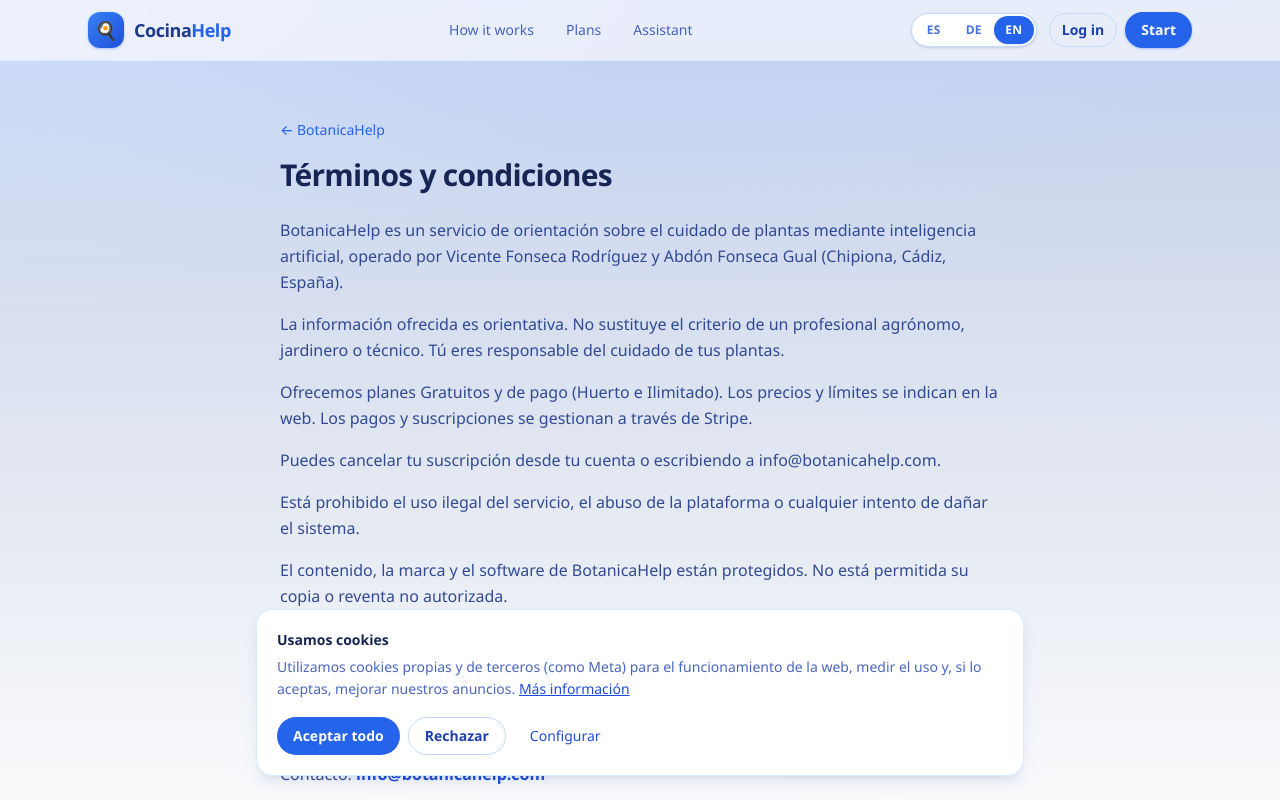
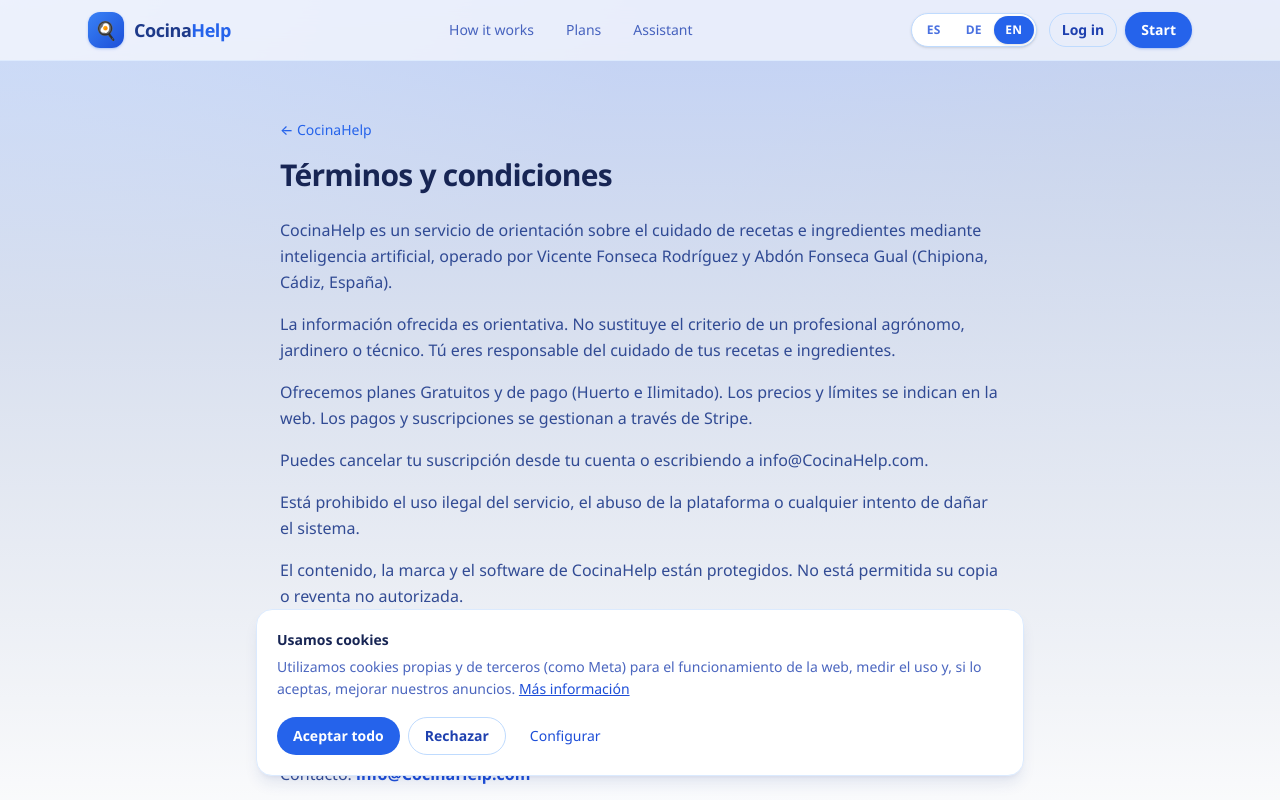
Before and after one commit to fonsecayhijos/CocinaHelp, a Next.js app: page /terminos in a window 1280 px wide. Shown: the top 800 px of the page. Built offline with nearby package versions, Linux system fonts and the light colour scheme; no server answers.

Commit message:
Legal pages: CocinaHelp branding, remove personal names

```diff
--- a/src/app/contacto/page.tsx
+++ b/src/app/contacto/page.tsx
@@ -9,20 +9,19 @@
       <main className="bg-gradient-to-b from-brand-50/80 to-white">
         <div className="mx-auto max-w-3xl px-4 py-10 sm:px-6 sm:py-14">
           <Link href="/" className="text-sm font-medium text-brand-600 hover:text-brand-700">
-            ← BotanicaHelp
+            ← CocinaHelp
           </Link>
           <h1 className="mt-4 text-3xl font-bold tracking-tight text-brand-950">Contacto</h1>
           <div className="mt-6 space-y-4 text-brand-900/90 leading-relaxed">
             <p>
-              BotanicaHelp es un servicio operado por Vicente Fonseca Rodríguez y Abdón Fonseca Gual,
-              con domicilio en Chipiona (Cádiz), España.
+              CocinaHelp es un servicio operado por CocinaHelp.
             </p>
             <p>
               Para cualquier consulta sobre el servicio, tu cuenta o facturación, escríbenos a:
             </p>
             <p>
-              <a href="mailto:info@botanicahelp.com" className="font-semibold text-brand-700 hover:underline">
-                info@botanicahelp.com
+              <a href="mailto:info@CocinaHelp.com" className="font-semibold text-brand-700 hover:underline">
+                info@CocinaHelp.com
               </a>
             </p>
             <p>Intentamos responder en el menor tiempo posible.</p>
--- a/src/app/privacidad/page.tsx
+++ b/src/app/privacidad/page.tsx
@@ -9,23 +9,23 @@
       <main className="bg-gradient-to-b from-brand-50/80 to-white">
         <div className="mx-auto max-w-3xl px-4 py-10 sm:px-6 sm:py-14">
           <Link href="/" className="text-sm font-medium text-brand-600 hover:text-brand-700">
-            ← BotanicaHelp
+            ← CocinaHelp
           </Link>
           <h1 className="mt-4 text-3xl font-bold tracking-tight text-brand-950">Política de privacidad</h1>
           <div className="mt-6 space-y-4 text-brand-900/90 leading-relaxed">
-            <p><strong>Responsables:</strong> Vicente Fonseca Rodríguez y Abdón Fonseca Gual, Chipiona (Cádiz), España.</p>
-            <p><strong>Contacto:</strong> info@botanicahelp.com</p>
-            <p><strong>Datos que tratamos:</strong> email, datos de cuenta, uso del asistente, fotos de plantas que subas y datos de pago gestionados por Stripe.</p>
-            <p><strong>Finalidad:</strong> prestar el servicio BotanicaHelp, gestionar suscripciones, mejorar el asistente y cumplir obligaciones legales.</p>
+            <p><strong>Responsables:</strong> CocinaHelp.</p>
+            <p><strong>Contacto:</strong> info@CocinaHelp.com</p>
+            <p><strong>Datos que tratamos:</strong> email, datos de cuenta, uso del asistente, fotos de ingredientes o nevera que subas y datos de pago gestionados por Stripe.</p>
+            <p><strong>Finalidad:</strong> prestar el servicio CocinaHelp, gestionar suscripciones, mejorar el asistente y cumplir obligaciones legales.</p>
             <p><strong>Base legal:</strong> ejecución del contrato y, cuando proceda, tu consentimiento.</p>
             <p><strong>Conservación:</strong> mientras mantengas la cuenta o el tiempo exigido por la ley.</p>
             <p><strong>Encargados del tratamiento:</strong> Supabase (infraestructura de datos), Stripe (pagos) y xAI (procesamiento de IA).</p>
-            <p><strong>Derechos:</strong> puedes solicitar acceso, rectificación, supresión, oposición, limitación y portabilidad escribiendo a info@botanicahelp.com.</p>
+            <p><strong>Derechos:</strong> puedes solicitar acceso, rectificación, supresión, oposición, limitación y portabilidad escribiendo a info@CocinaHelp.com.</p>
             <p>No vendemos tus datos personales a terceros con fines comerciales.</p>
 
             <h2 className="mt-8 text-xl font-bold text-brand-950">Cookies y tecnologías similares</h2>
             <p>
-              BotanicaHelp utiliza cookies y tecnologías similares para:
+              CocinaHelp utiliza cookies y tecnologías similares para:
             </p>
             <ul className="list-disc pl-5 space-y-1">
               <li>Garantizar el funcionamiento técnico de la web (cookies necesarias: sesión, seguridad, preferencias de idioma).</li>
@@ -37,8 +37,8 @@
             </p>
             <p>
               Puedes cambiar o retirar tu consentimiento en cualquier momento desde el propio banner o escribiéndonos a{' '}
-              <a href="mailto:info@botanicahelp.com" className="font-semibold text-brand-700 hover:underline">
-                info@botanicahelp.com
+              <a href="mailto:info@CocinaHelp.com" className="font-semibold text-brand-700 hover:underline">
+                info@CocinaHelp.com
               </a>.
             </p>
             <p>No vendemos tus datos personales.</p>
--- a/src/app/terminos/page.tsx
+++ b/src/app/terminos/page.tsx
@@ -9,30 +9,30 @@
       <main className="bg-gradient-to-b from-brand-50/80 to-white">
         <div className="mx-auto max-w-3xl px-4 py-10 sm:px-6 sm:py-14">
           <Link href="/" className="text-sm font-medium text-brand-600 hover:text-brand-700">
-            ← BotanicaHelp
+            ← CocinaHelp
           </Link>
           <h1 className="mt-4 text-3xl font-bold tracking-tight text-brand-950">Términos y condiciones</h1>
           <div className="mt-6 space-y-4 text-brand-900/90 leading-relaxed">
             <p>
-              BotanicaHelp es un servicio de orientación sobre el cuidado de plantas mediante inteligencia artificial,
+              CocinaHelp es un servicio de orientación sobre el cuidado de recetas e ingredientes mediante inteligencia artificial,
               operado por Vicente Fonseca Rodríguez y Abdón Fonseca Gual (Chipiona, Cádiz, España).
             </p>
             <p>
               La información ofrecida es orientativa. No sustituye el criterio de un profesional agrónomo,
-              jardinero o técnico. Tú eres responsable del cuidado de tus plantas.
+              jardinero o técnico. Tú eres responsable del cuidado de tus recetas e ingredientes.
             </p>
             <p>
               Ofrecemos planes Gratuitos y de pago (Huerto e Ilimitado). Los precios y límites se indican en la web.
               Los pagos y suscripciones se gestionan a través de Stripe.
             </p>
             <p>
-              Puedes cancelar tu suscripción desde tu cuenta o escribiendo a info@botanicahelp.com.
+              Puedes cancelar tu suscripción desde tu cuenta o escribiendo a info@CocinaHelp.com.
             </p>
             <p>
               Está prohibido el uso ilegal del servicio, el abuso de la plataforma o cualquier intento de dañar el sistema.
             </p>
             <p>
-              El contenido, la marca y el software de BotanicaHelp están protegidos. No está permitida su copia o reventa no autorizada.
+              El contenido, la marca y el software de CocinaHelp están protegidos. No está permitida su copia o reventa no autorizada.
             </p>
             <p>
               En la medida permitida por la ley, la responsabilidad del servicio se limita al importe pagado en los últimos 12 meses.
@@ -42,7 +42,7 @@
               sin perjuicio de los derechos que correspondan a los consumidores.
             </p>
             <p>
-              Contacto: <a href="mailto:info@botanicahelp.com" className="font-semibold text-brand-700 hover:underline">info@botanicahelp.com</a>
+              Contacto: <a href="mailto:info@CocinaHelp.com" className="font-semibold text-brand-700 hover:underline">info@CocinaHelp.com</a>
             </p>
             <p className="text-sm text-brand-800/70">Última actualización: julio 2026.</p>
           </div>
```
